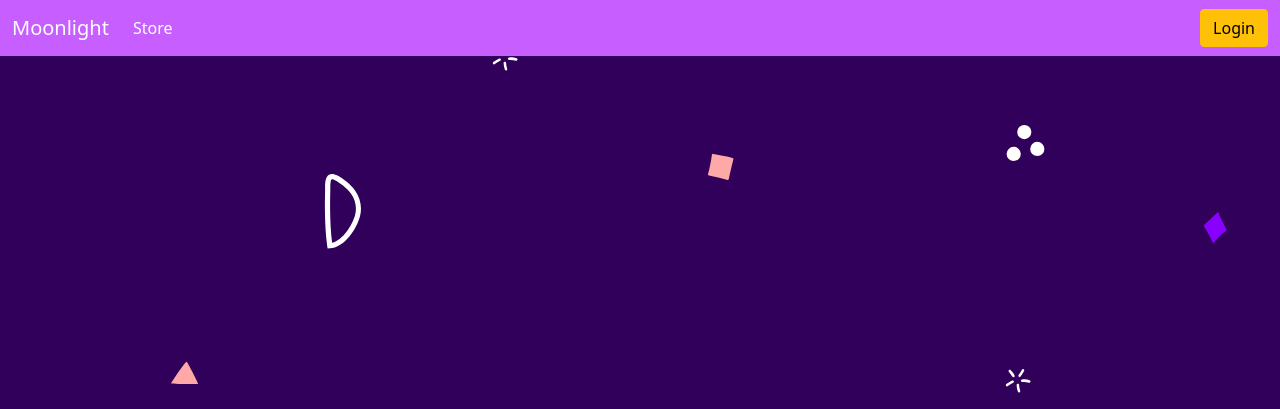
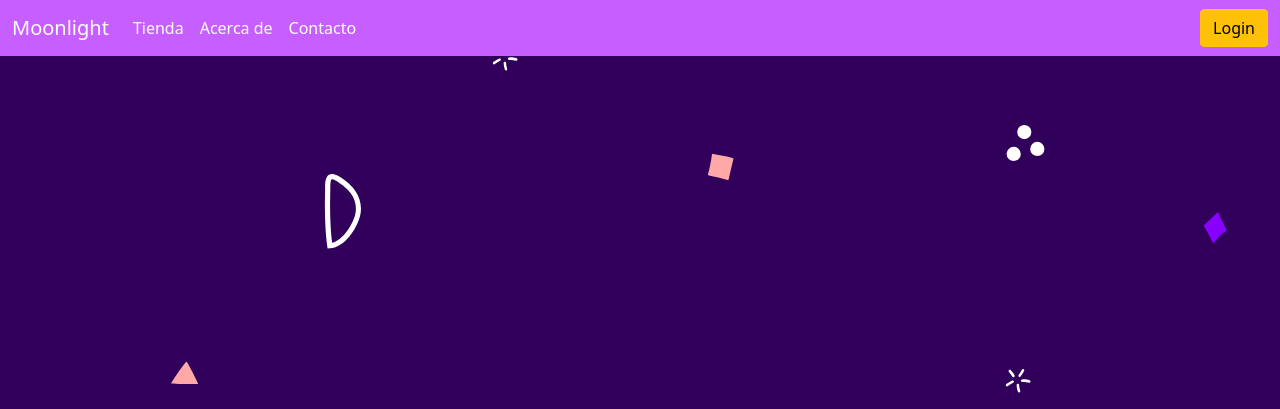
Before and after one commit to caicesardev/ecommerce, a Django app: template ecommerce/store/templates/store/main.html in a window 1280 px wide. Shown: the top 409 px of the page. Run offline with Django 3.2, Linux system fonts and the light colour scheme; the template is opened without the code that fills it, so the values that code supplies are empty.

Commit message:
Added more options

```diff
--- a/ecommerce/store/templates/store/main.html
+++ b/ecommerce/store/templates/store/main.html
@@ -26,7 +26,13 @@
           <div class="collapse navbar-collapse" id="navbarSupportedContent">
             <ul class="navbar-nav me-auto mb-2 mb-lg-0">
               <li class="nav-item">
-                <a class="nav-link active" aria-current="page" href="{% url 'store' %}">Store</a>
+                <a class="nav-link active" aria-current="page" href="{% url 'store' %}">Tienda</a>
+              </li>
+              <li class="nav-item">
+                <a class="nav-link active" aria-current="page" href="{% url 'store' %}">Acerca de</a>
+              </li>
+              <li class="nav-item">
+                <a class="nav-link active" aria-current="page" href="{% url 'store' %}">Contacto</a>
               </li>
             </ul>
 
```
